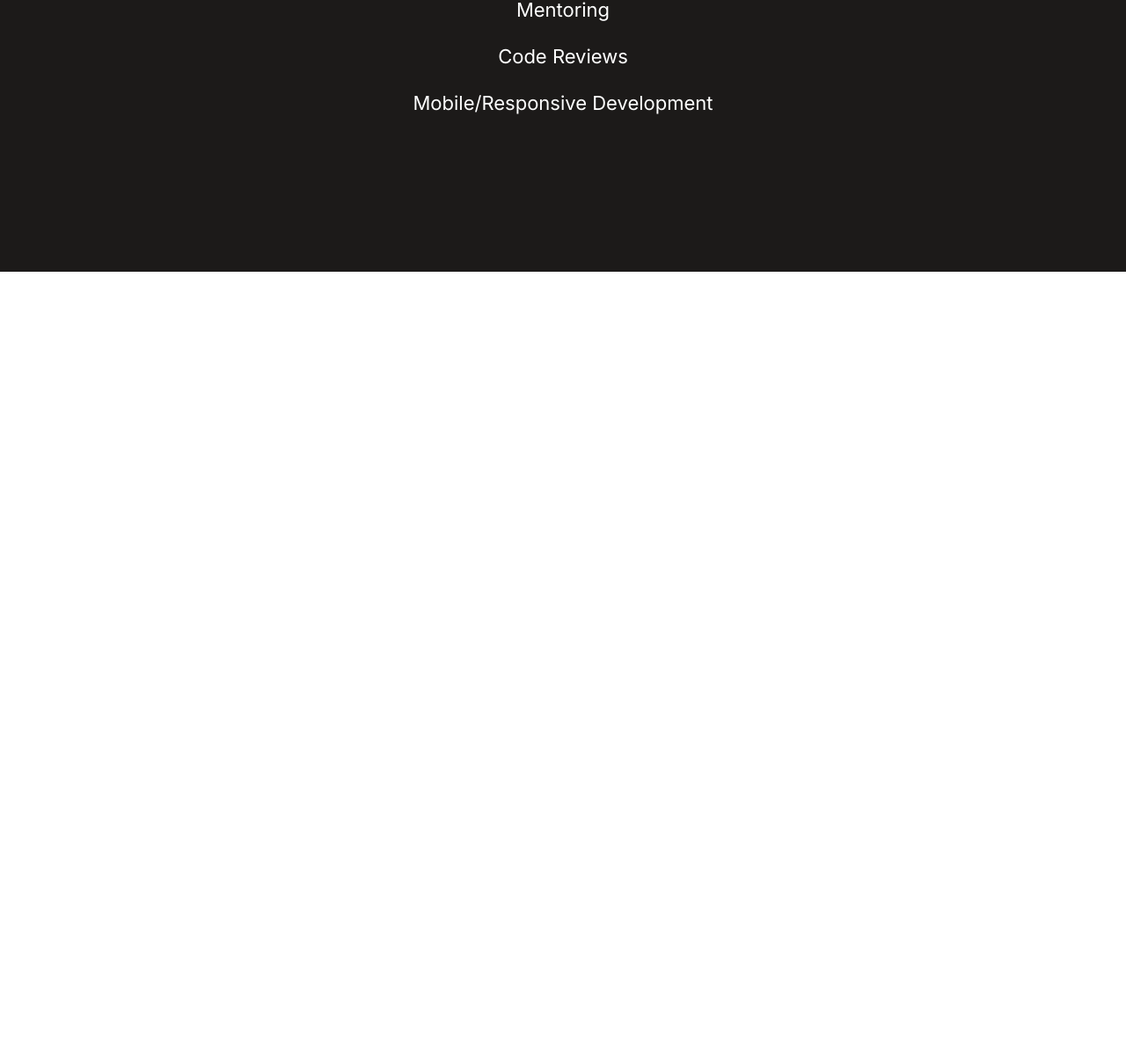
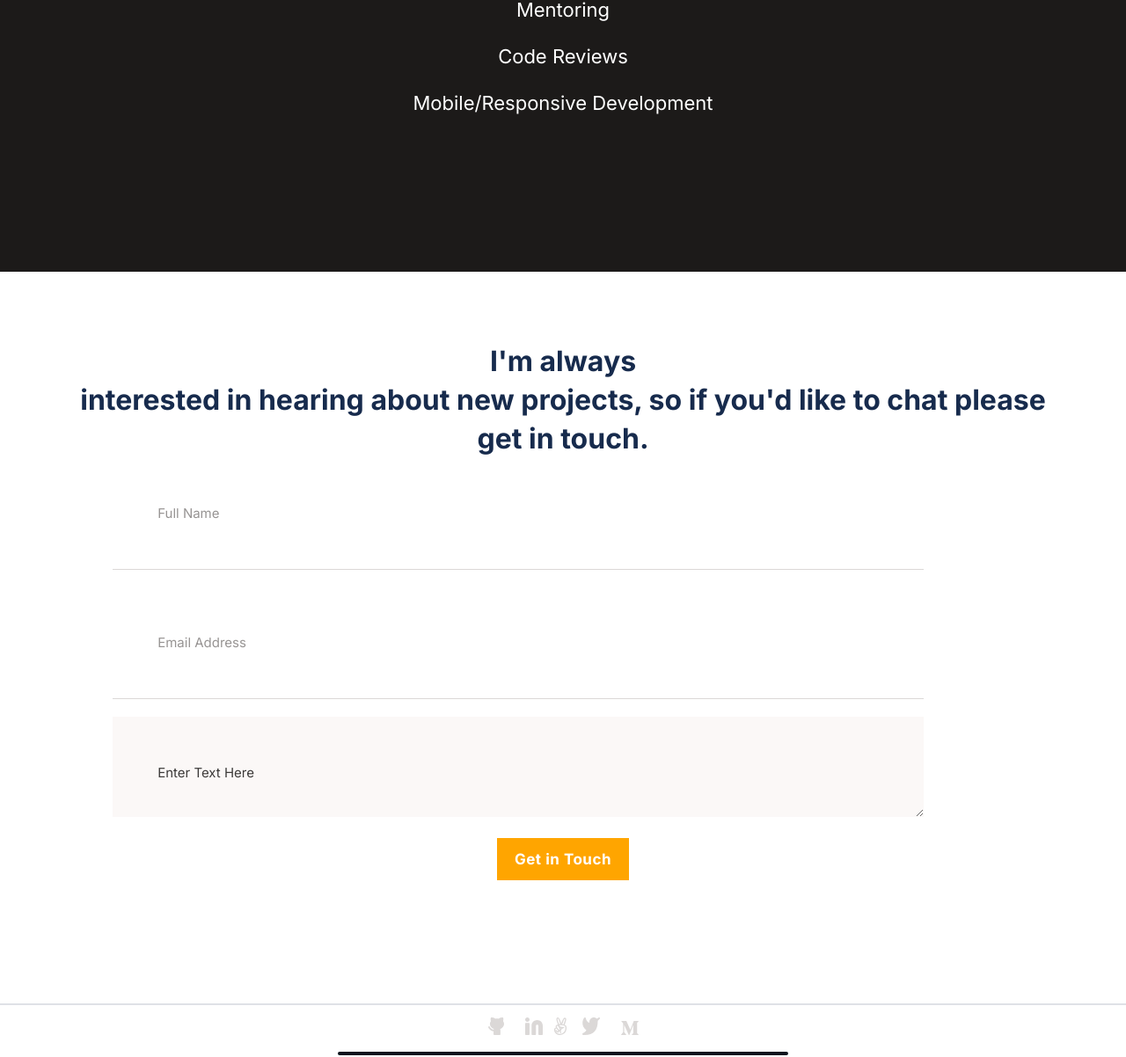
Before and after one commit to algerina/contact-form, a website: page index.html in a window 1280 px wide. Shown: the part 6398-7600 px from the top of the page at 88% size. Before the commit the page ends 6707 px from the top, so only its background shows below. Drawn offline with Linux system fonts and the light colour scheme.

Commit message:
Add Html and styling for contact-form

```diff
--- a/css/main.css
+++ b/css/main.css
@@ -325,3 +325,124 @@ li {
 .skills {
   list-style: inside url("../media/svg/circle.svg");
 }
+
+/* Contact form */
+
+footer {
+  display: flex;
+  flex-direction: column;
+  align-items: center;
+  padding: 80px 0 2px 0;
+}
+
+.head {
+  padding: 0 5% 0 5%;
+}
+
+.head h2 {
+  font-family: 'Inter', sans-serif;
+  font-style: normal;
+  font-weight: bold;
+  font-size: 32px;
+  line-height: 44px;
+  text-align: center;
+  color: #172b4d;
+}
+
+.form {
+  display: flex;
+  flex-direction: column;
+  width: 90%;
+  padding: 0 5% 0 5%;
+}
+
+#form-button {
+  margin-left: 0;
+  font-family: 'Inter', sans-serif;
+  font-style: normal;
+  font-weight: 700;
+  font-size: 17px;
+  line-height: 24px;
+  display: flex;
+  align-items: center;
+  justify-content: center;
+  letter-spacing: 0.03em;
+  color: #fff;
+  background-color: orange;
+  height: 48px;
+  border: 0;
+  width: 150px;
+  align-self: center;
+}
+
+input {
+  width: 90%;
+  border: 0;
+  border-bottom: 1px solid #dbd8d7;
+  padding: 5%;
+  margin-bottom: 20px;
+  font-family: Inter, sans-serif;
+  font-size: 15px;
+  font-style: normal;
+  font-weight: 400;
+  line-height: 24px;
+  letter-spacing: 0;
+  text-align: left;
+}
+
+input::placeholder {
+  color: #979493;
+}
+
+textarea {
+  width: 90%;
+  height: 114px;
+  margin-bottom: 24px;
+  border: 0;
+  padding: 5%;
+  background: #fbf8f7;
+  font-family: 'Inter', sans-serif;
+  font-size: 15px;
+  font-style: normal;
+  font-weight: 400;
+  line-height: 24px;
+  letter-spacing: 0;
+  text-align: left;
+  color: #3c3a39;
+}
+
+textarea::placeholder {
+  color: #3c3a39;
+}
+
+footer hr.footer-end {
+  width: 40%;
+  height: 0;
+  margin-left: 5%;
+  margin-right: 5%;
+  border: 2.5px solid #0d151e;
+  border-radius: 3px;
+  background-color: #0d151e;
+}
+
+footer hr.footer-social-network {
+  width: 100%;
+  height: 0;
+  margin-left: -24px;
+  margin-right: -24px;
+  border: 0.5px solid #dfe1e6;
+  margin-top: 140px;
+}
+
+.footer-Links {
+  display: flex;
+  flex-direction: row;
+  justify-content: center;
+  list-style: none;
+  padding-left: 0;
+}
+
+.footer-Links_li {
+  padding-right: 12px;
+  padding-left: 12px;
+}
--- a/index.html
+++ b/index.html
@@ -34,7 +34,7 @@
         <div class="social">
           <a
             class="social-link"
-            href="https://github.com/SpaYco"
+            href="https://github.com/algerina"
             target="_blank"
             rel="noreferrer noopener"
           >
@@ -46,7 +46,7 @@
           </a>
           <a
             class="social-link"
-            href="https://www.linkedin.com/in/spayco"
+            href="https://www.linkedin.com/in/amel-khiri/"
             target="_blank"
             rel="noreferrer noopener"
           >
@@ -58,7 +58,7 @@
           </a>
           <a
             class="social-link"
-            href="https://angel.co/spayco"
+            href="https://angel.co/"
             target="_blank"
             rel="noreferrer noopener"
           >
@@ -70,7 +70,7 @@
           </a>
           <a
             class="social-link"
-            href="https://twitter.com/iSpaYco"
+            href="https://twitter.com/AmalQahwadji"
             target="_blank"
             rel="noreferrer noopener"
           >
@@ -295,5 +295,56 @@
       src="https://kit.fontawesome.com/e966a3bd22.js"
       crossorigin="anonymous"
     ></script>
+
+    <footer id="Contact">
+      <section class="head">
+        <h2>
+          I'm always <br />
+          interested in hearing about new projects, so if you'd like to chat please get in touch.
+        </h2>
+      </section>
+
+      <form class="form" action="https://formspree.io/f/xdobnpad" method="post">
+        <input type="text" id="name" name="user-name" maxlength="30" placeholder="Full Name" required />
+        <input type="text" id="email" name="user-email" maxlength="500" placeholder="Email Address" required />
+        <textarea
+          name="message"
+          id="msg"
+          maxlength="500"
+          placeholder="Enter Text Here"
+          required
+        ></textarea>
+        <button id="form-button" type="submit">Get in Touch</button>
+        <span></span>
+      </form>
+
+      <hr class="footer-social-network" />
+
+      <ul class="footer-Links">
+        <li class="footer-Links_li">
+          <a href="https://github.com/algerina"><img src="./media/svg/github.svg" alt="img" /></a>
+        </li>
+        <li class="footer-Links_li">
+          <a href="https://www.linkedin.com/in/amel-khiri/"
+            ><img src=./media/svg/linkedin.svg alt="linkedin account"></a
+          >
+        </li>
+        <li class="footer-Links">
+          <a href="https://medium.com/@kh.amelle"><img src="./media/svg/angel.svg" alt="img" /></a>
+        </li>
+        <li class="footer-Links_li">
+          <a href="https://twitter.com/AmalQahwadji"
+            ><img src="./media/svg/twitter.svg" alt="img"
+          /></a>
+        </li>
+        <li class="footer-Links_li">
+          <a href="#"><img src="./media/svg/medium.svg" alt="img" /></a>
+        </li>
+      </ul>
+
+      <hr class="footer-end" />
+    </footer>
+  </main>
+  <script src="https://kit.fontawesome.com/e966a3bd22.js" crossorigin="anonymous"></script>
   </body>
 </html>
```
